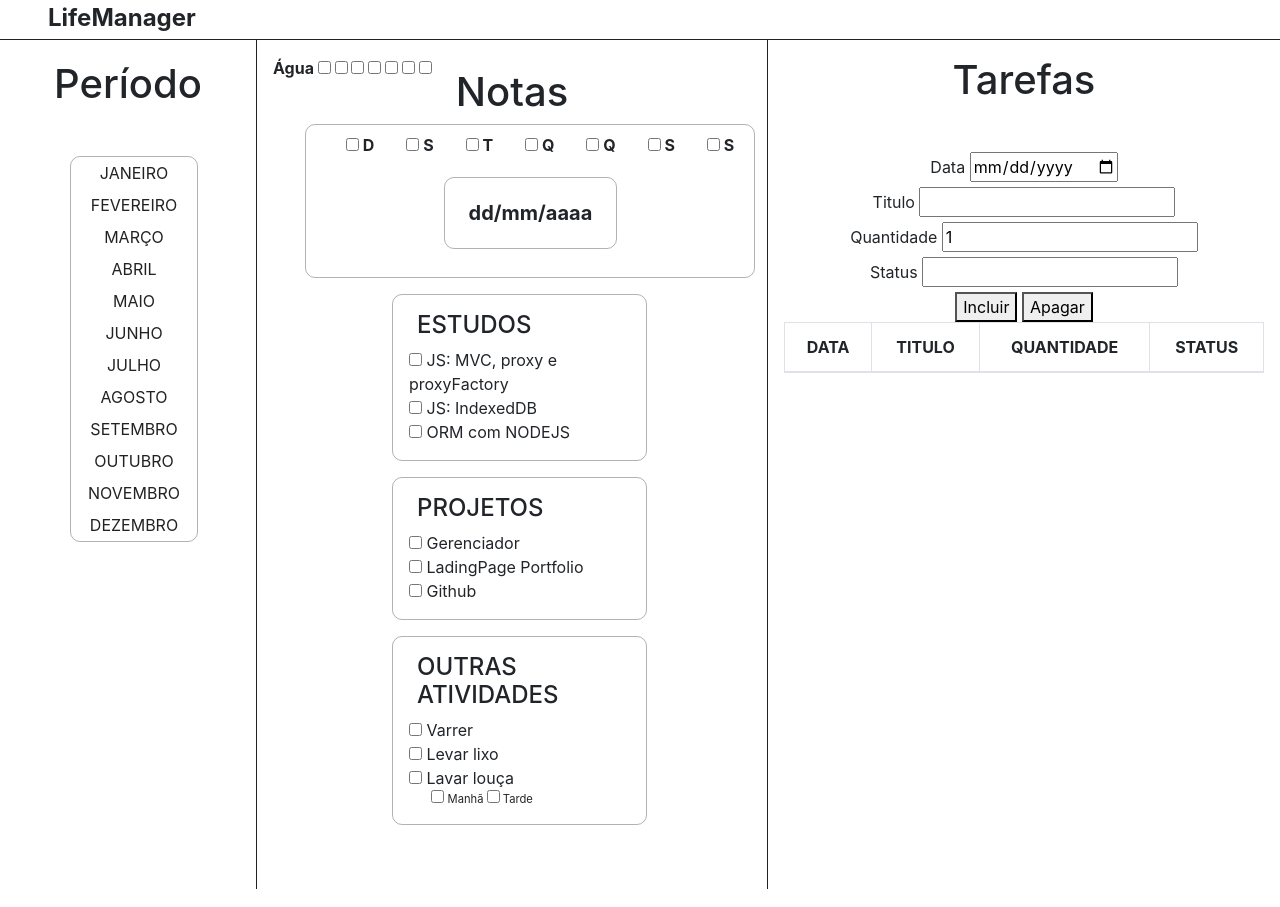
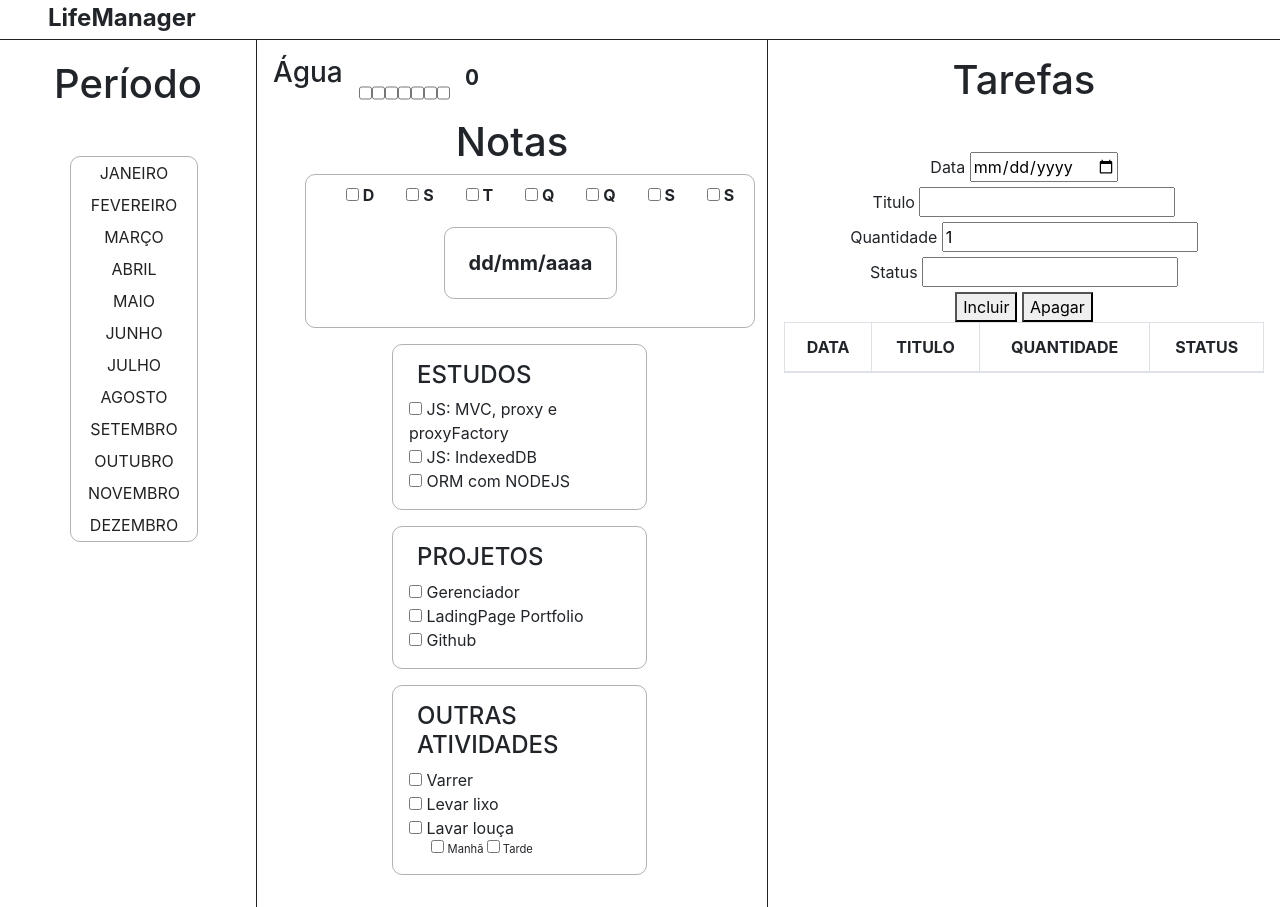
Before and after one commit to Diego-DFG/LifeManager, a plain HTML site: page index.html in a window 1280 px wide. Drawn offline with nearby package versions, Linux system fonts and the light colour scheme.

Commit message:
Implementacao da funcionalidade de contagem de valores no scheckboxes agua

```diff
--- a/css/estilos.css
+++ b/css/estilos.css
@@ -46,14 +46,33 @@
 
 /******* Tabela Periodos **************/
 
+.container_card_agua {
+    display: flex;
+    margin: 1em;
+}
+
+.card_agua, #result {
+    position: relative;
+    left: 1em;
+}
+
 .card_agua {
+    top: 1em;
+}
+
+#result {
+    top: 0.3em;
+    font-size: 1.3em;
     font-weight: bold;
-    padding: 1em;
+}
+
+#result {
+    margin-left: 0.5em;;
 }
 
 .tabela_conteudo {
     position: relative;
-    bottom: 3em;
+    bottom: 1em;
 }
 
 .semana {
--- a/index.html
+++ b/index.html
@@ -38,16 +38,17 @@
                     </div>
                 </div>
                 <div class="tabela_periodos">
-                    <div class="card_agua">
-                        <span>Água</span>
-                        <input type="checkbox" />
-                        <input type="checkbox" />
-                        <input type="checkbox" />
-                        <input type="checkbox" />
-                        <input type="checkbox" />
-                        <input type="checkbox" />
-                        <input type="checkbox" />
-                    </div>
+                        <div class="container_card_agua">
+                            <h3>Água</h3>
+                            <input type="checkbox" class="card_agua" value="1" />
+                            <input type="checkbox" class="card_agua" value="1" />
+                            <input type="checkbox" class="card_agua" value="1" />
+                            <input type="checkbox" class="card_agua" value="1" />
+                            <input type="checkbox" class="card_agua" value="1" />
+                            <input type="checkbox" class="card_agua" value="1" />
+                            <input type="checkbox" class="card_agua" value="1" />
+                            <span id="result">0</span>
+                        </div>
                    <div class="tabela_conteudo">
                         <h1>Notas</h1>
                         <div class="semana">
@@ -165,7 +166,14 @@
             </div>
         </div>
 
+        <!----------- Jquery ------------------------------------------------------------>
+		<script src="https://code.jquery.com/jquery-3.5.1.js"
+        integrity="sha256-QWo7LDvxbWT2tbbQ97B53yJnYU3WhH/C8ycbRAkjPDc="
+        crossorigin="anonymous">
+        </script>
+
         <!-- JS scripts -->
+        <script src='./js/app/helpers/checkbox-helper.js'></script>
         <script src='./js/app/models/Tarefa.js'></script>
         <script src='./js/app/models/ArrayTarefas.js'></script>
         <script src='./js/app/controllers/TarefaController.js'></script>
--- /dev/null
+++ b/js/app/helpers/checkbox-helper.js
@@ -0,0 +1,14 @@
+(function() {
+    function somar() {
+        var resultado = $('input:checked');
+        var total = 0;
+
+        for(let i = 0; i < resultado.length; i++) {
+            total += parseFloat(resultado[i].value);
+        }
+
+        $('#result').text(total);
+    }
+    somar();
+    $(':checkbox').click(somar);
+}(jQuery));
```
